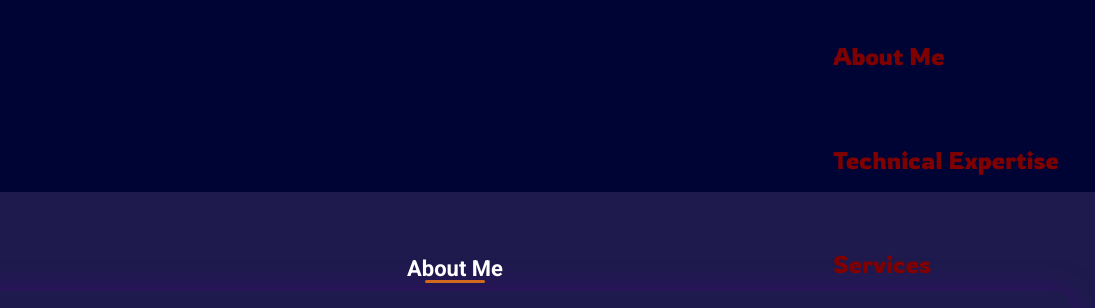
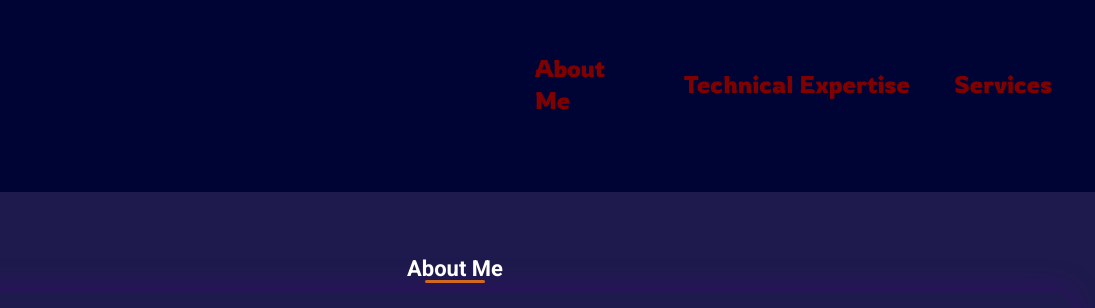
Before and after one commit to ericmanike/Web1, a website: page public/index.html in a window 1280 px wide. Shown: the top 308 px of the page, 185-1280 px from the left. Drawn offline with Linux system fonts and the light colour scheme; a web font is replaced by a local one.

Commit message:
Update index.html

```diff
--- a/public/index.html
+++ b/public/index.html
@@ -30,7 +30,7 @@
 max-md:bg-[#FFFDD0]
 md:bg-none
  md:top-5 md:right-4
-md:grid md:grid-cols-[0.8fr_1fr_0.5fr]
+md:grid md:grid-cols-[0.5fr_1fr_0.5fr]
 md:h-fit
 md:gap-7
 
```
